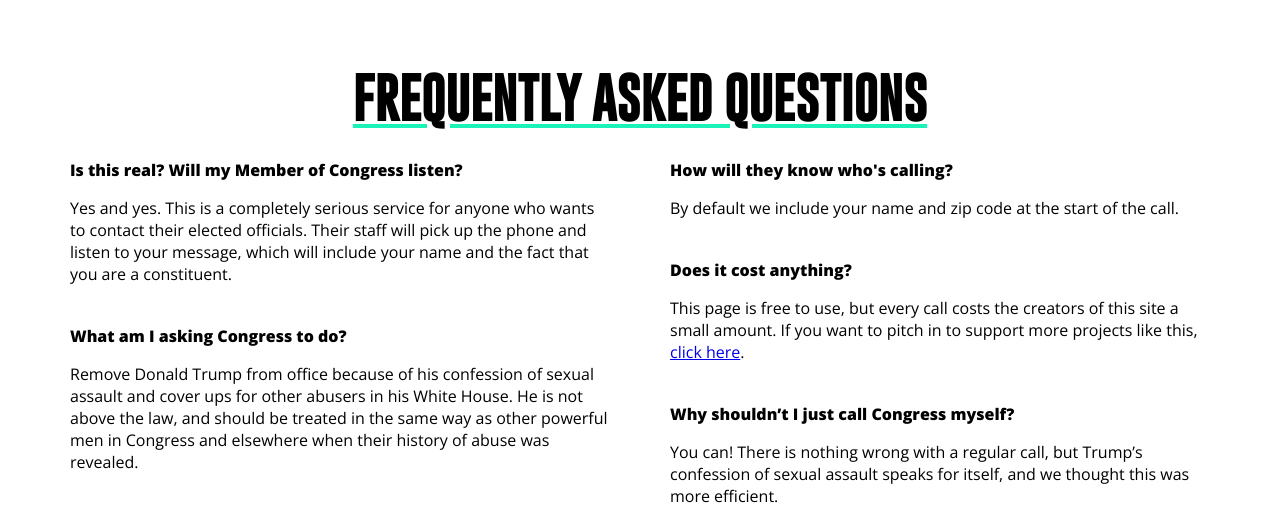
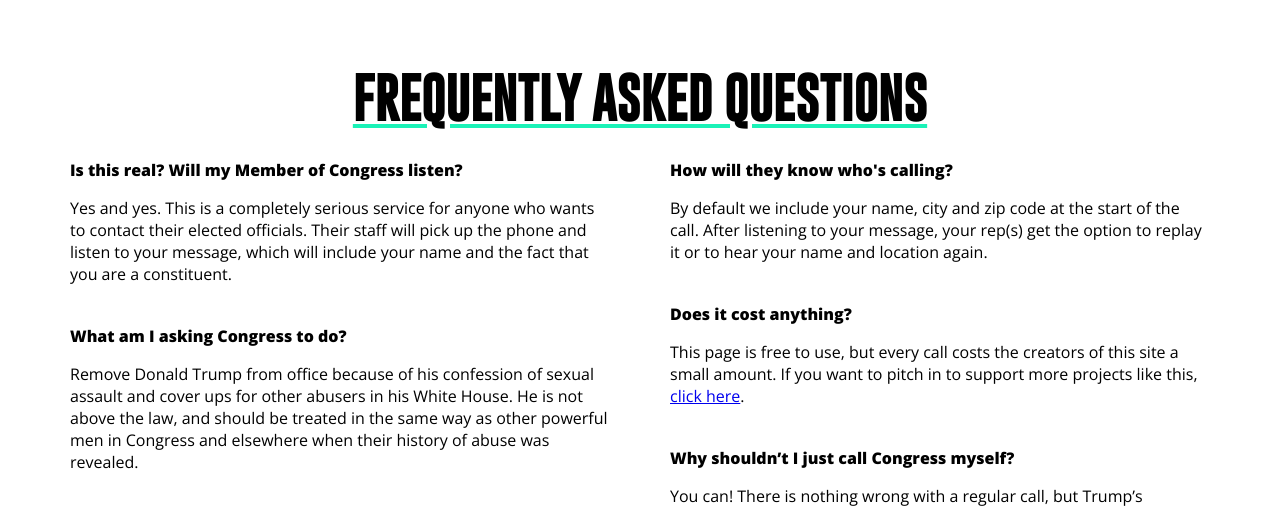
Before and after one commit to cmdouglas/robocalls, a Flask app: page / in a window 1280 px wide. Shown: the part 1126-1632 px from the top of the page. Run offline with Flask 2, Linux system fonts and the light colour scheme; some libraries are stand-ins or nearby versions.

Commit message:
update faq

```diff
--- a/app/templates/base.html
+++ b/app/templates/base.html
@@ -65,8 +65,9 @@
         <div class="faqColumn">
 
             <p class="faqQuestion">How will they know who's calling?</p>
-            <p class="faqAnswer">By default we include your name and zip code at the start of the call.</p>
-
+            <p class="faqAnswer">By default we include your name, city and zip code at the start of the call. After
+                listening to your message, your rep(s) get the option to replay it or to hear your name and location
+                again.</p>
             <p class="faqQuestion">Does it cost anything?</p>
             <p class="faqAnswer">This page is free to use, but every call costs the creators of this site a small
                 amount. If you want to pitch in to support more projects like this, <a
```
